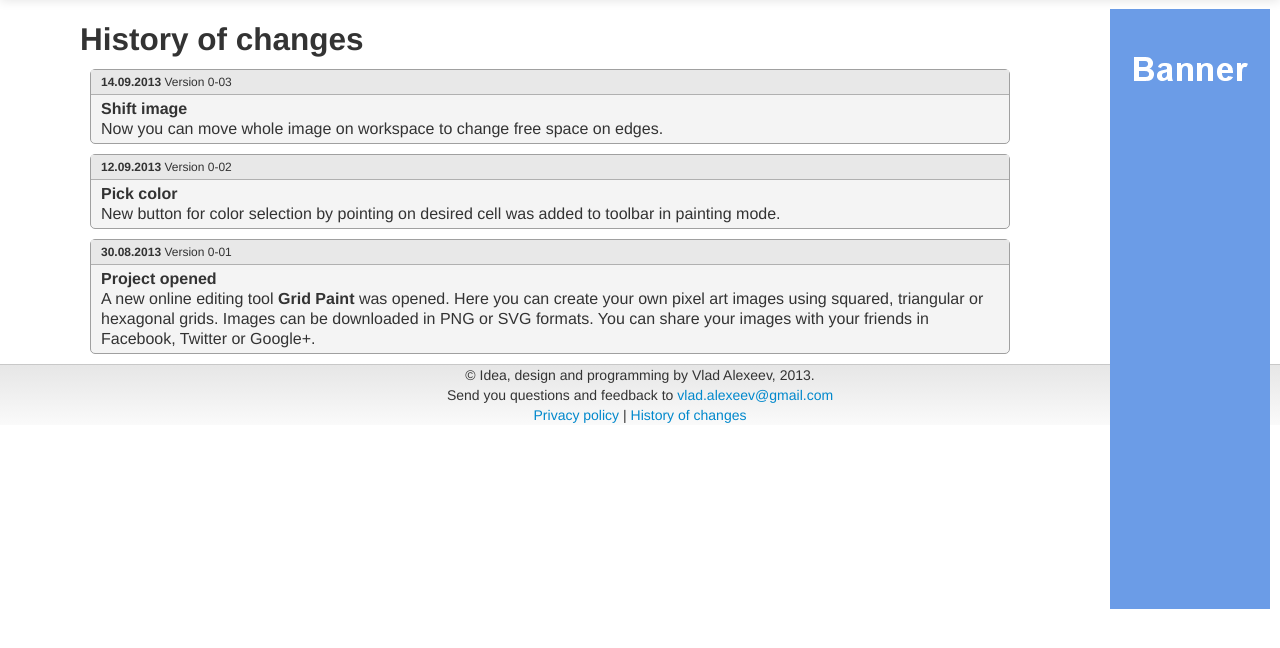
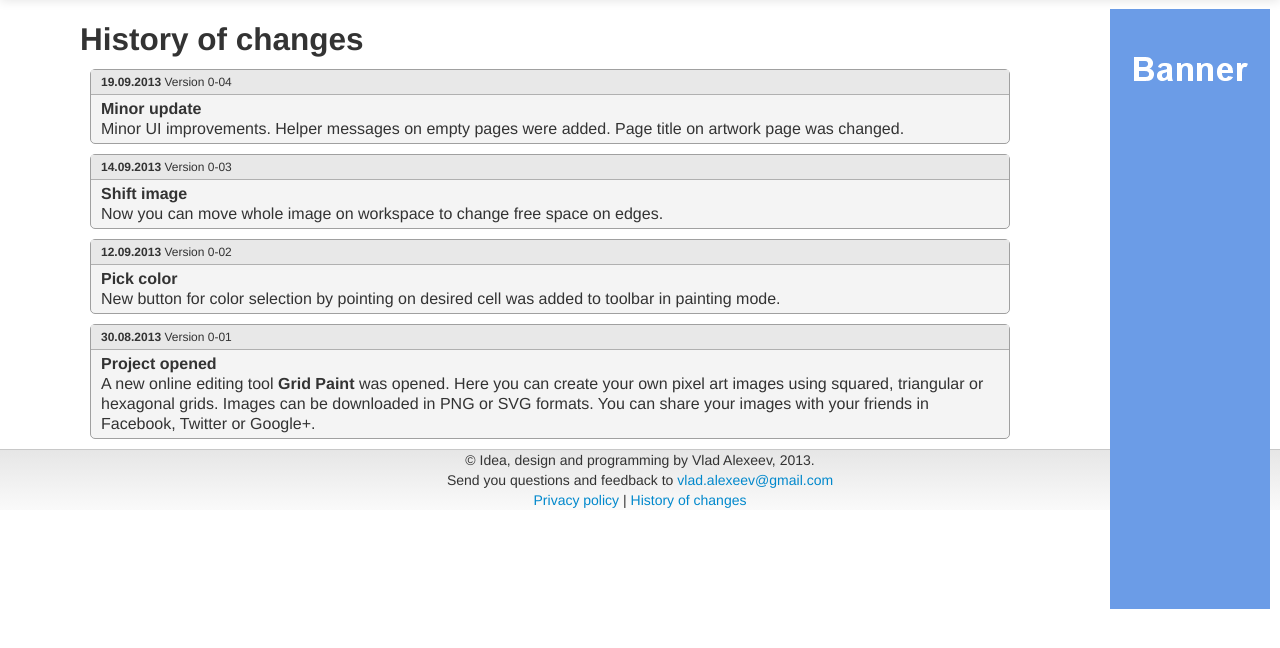
Before and after one commit to vladalexeev/grid-paint, a Django app: template grid-paint/templates/history.html in a window 1280 px wide. Shown: the part 41-689 px from the top of the page. Run offline with Django 3.2, Linux system fonts and the light colour scheme; the template is opened without the code that fills it, so the values that code supplies are empty; some libraries are stand-ins or nearby versions.

Commit message:
favicon and history

```diff
--- a/grid-paint/app.yaml
+++ b/grid-paint/app.yaml
@@ -1,5 +1,5 @@
 application: grid-paint
-version: 0-03
+version: 0-04
 runtime: python27
 api_version: 1
 threadsafe: yes
@@ -34,5 +34,9 @@ handlers:
   static_files: static/robots.txt
   upload: static/robots.txt
 
+- url: /favicon.ico
+  static_files: static/favicon.ico
+  upload: static/favicon.ico
+
 - url: /.*
   script: main.application
--- a/grid-paint/templates/history.html
+++ b/grid-paint/templates/history.html
@@ -9,6 +9,14 @@
 
 
 <div class="image-details-comments">
+	<div class="comment">
+		<div class="comment-header"><b>19.09.2013</b> Version 0-04</div>
+		<div class="comment-text"><b>Minor update</b><br>
+			Minor UI improvements. Helper messages on empty pages were added.
+			Page title on artwork page was changed.
+			</div>
+	</div>
+
 	<div class="comment">
 		<div class="comment-header"><b>14.09.2013</b> Version 0-03</div>
 		<div class="comment-text"><b>Shift image</b><br>
```
Also changed, not shown: grid-paint/static/favicon.ico (added).
